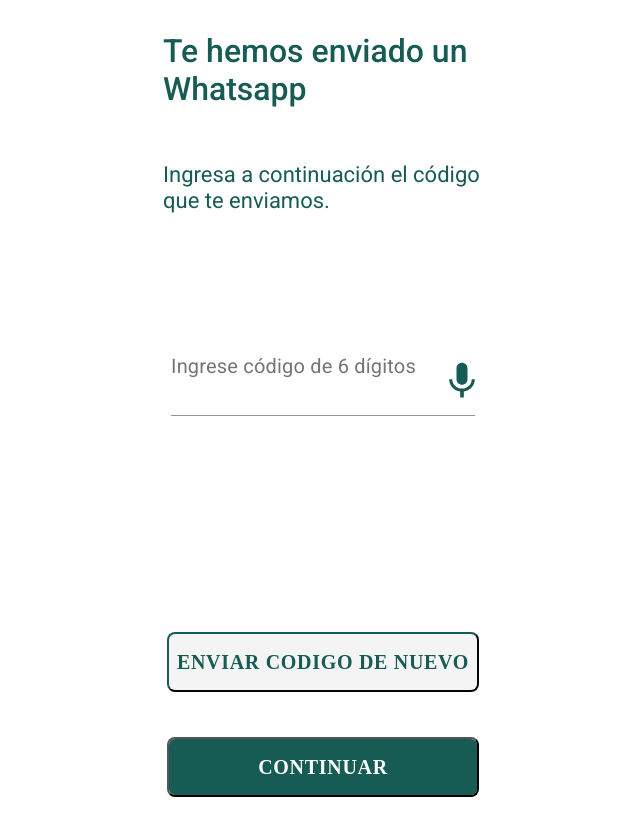
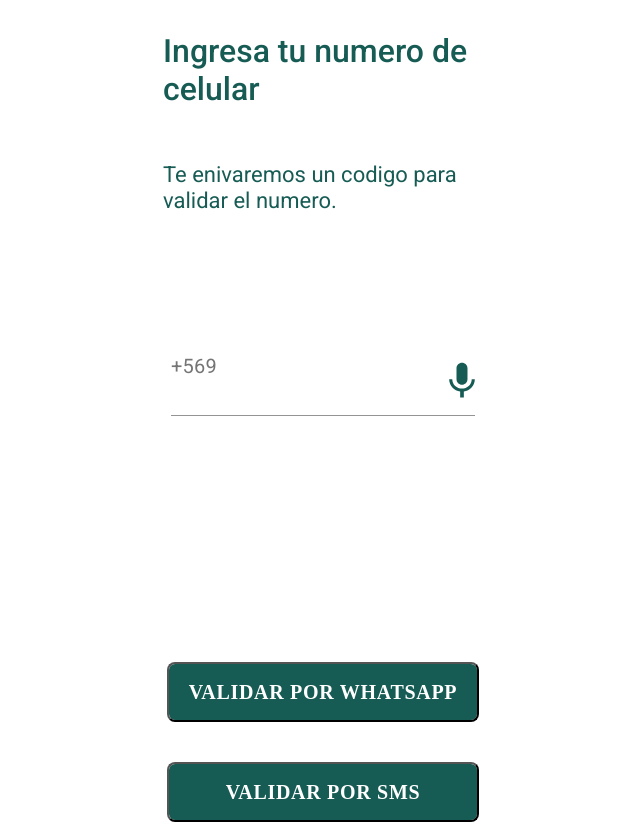
Before and after one commit to veronicaurrutia/scl012-tenpo, a React (Create React App) app: page /phone in a window 1280 px wide. Shown: the whole page, without its empty margins (317-957 px from the left). Before the commit the page ends 807 px from the top, so only its background shows below. Built offline with nearby package versions, Linux system fonts and the light colour scheme.

Commit message:
subiendo cambios ya finalizado del proyecto con sus vista yas listas solo falta arregalar data con css y estaria listo todo finalizado

```diff
--- a/src/App.js
+++ b/src/App.js
@@ -7,7 +7,8 @@
 import Home from './components/Home.jsx';
 import Id from './components/Id.jsx';
 import Phone from './components/Phone';
-import Validacion from './components/ValidationSMS';
+import Mensaje from './components/ValidationSMS';
+import What from './components/ValidationWS';
 import { BrowserRouter as Router, Switch, Route } from 'react-router-dom';
 
 function App() {
@@ -35,8 +36,11 @@
           <Route path="/phone">
             <Phone/>
           </Route>
-          <Route path="/valida">
-            <Validacion/>
+          <Route path="/sms">
+            <Mensaje/>
+          </Route>
+          <Route path="/ws">
+            <What/>
           </Route>
         </Switch>
     </Router>
--- a/src/components/Data.jsx
+++ b/src/components/Data.jsx
@@ -217,7 +217,9 @@
       <img src={mic}/>
       </div>
       <div className='container-button'>
+        <Link to="/phone">
      <ButtonPrimary title='Continuar'/>
+     </Link>
     </div>
         </div>
         </form>
--- a/src/components/Phone.jsx
+++ b/src/components/Phone.jsx
@@ -41,21 +41,21 @@
     return (
         <>
         <div className='container-validationWS'>
-            <h1>Te hemos enviado un Whatsapp</h1>
-            <p>Ingresa a continuación el código que te enviamos.</p>
+            <h1>Ingresa tu numero de celular</h1>
+            <p>Te enivaremos un codigo para validar el numero.</p>
           <form className={classes.root} noValidate autoComplete="off">
               <div className='container-clave'>
-                  <TextField id="standard-basic" label="Ingrese código de 6 dígitos" />
+                  <TextField id="standard-basic" label="+569" />
                   <img src={mic}/>
               </div>
           </form>
         </div>
         <div className='validation-buttons'>
-            <Link to='/validarWS'>
-              <button className='enviar-codigo'>ENVIAR CODIGO DE NUEVO</button>
+            <Link to='/ws'>
+            <ButtonPrimary title='VALIDAR POR  WHATSAPP'/>
             </Link>
-            <Link to="/registrarse">
-                <ButtonPrimary title='Continuar'/>
+            <Link to="/sms">
+                <ButtonPrimary title='VALIDAR POR SMS'/>
             </Link>
           </div>
       </>
--- a/src/components/ValidationSMS.jsx
+++ b/src/components/ValidationSMS.jsx
@@ -41,7 +41,7 @@
     return (
         <>
         <div className='container-validationWS'>
-            <h1>Te hemos enviado un Whatsapp</h1>
+            <h1>Te hemos enviado un SMS</h1>
             <p>Ingresa a continuación el código que te enviamos.</p>
           <form className={classes.root} noValidate autoComplete="off">
               <div className='container-clave'>
```
Also changed, not shown: 1 other file (tests, documents, lock files or other folders).
